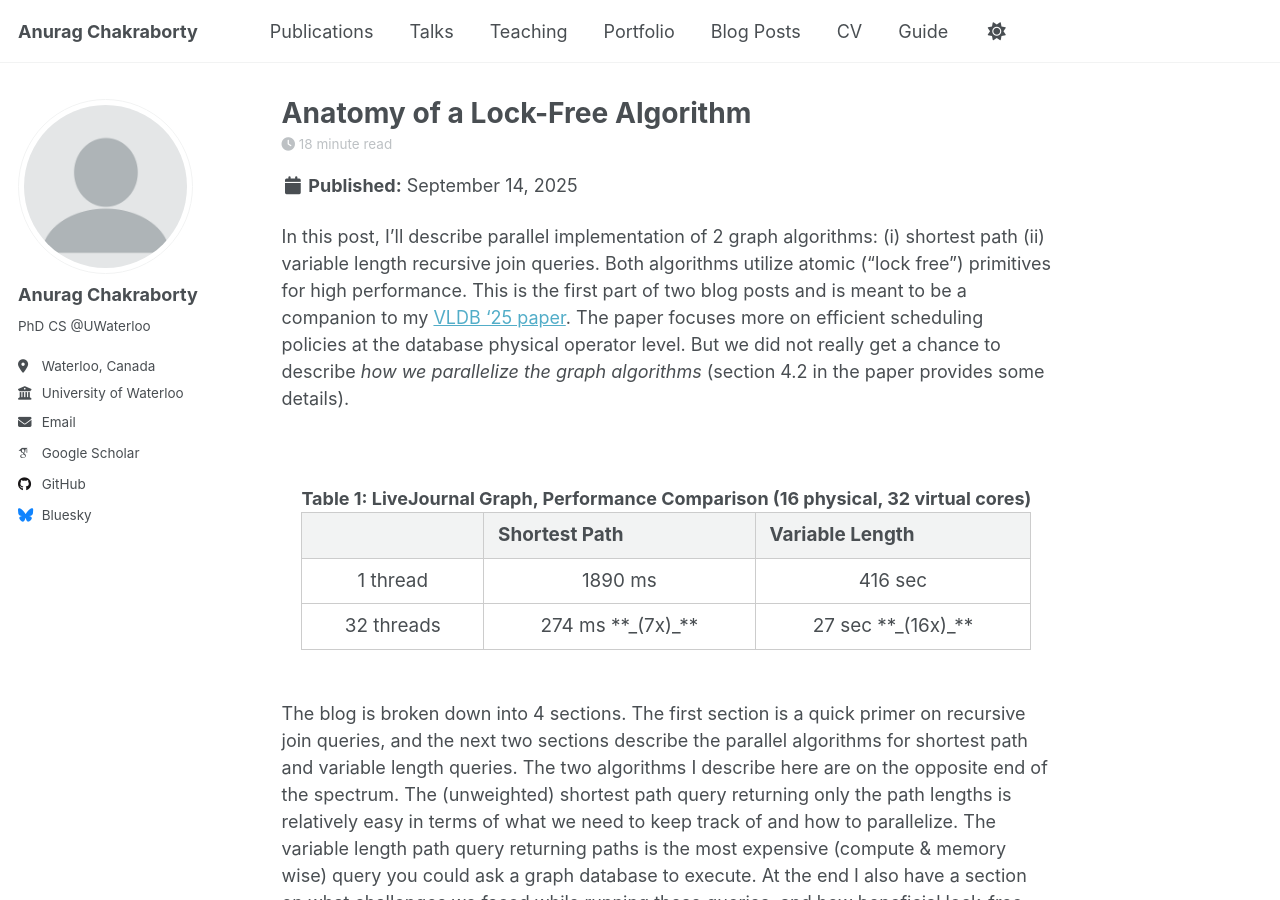
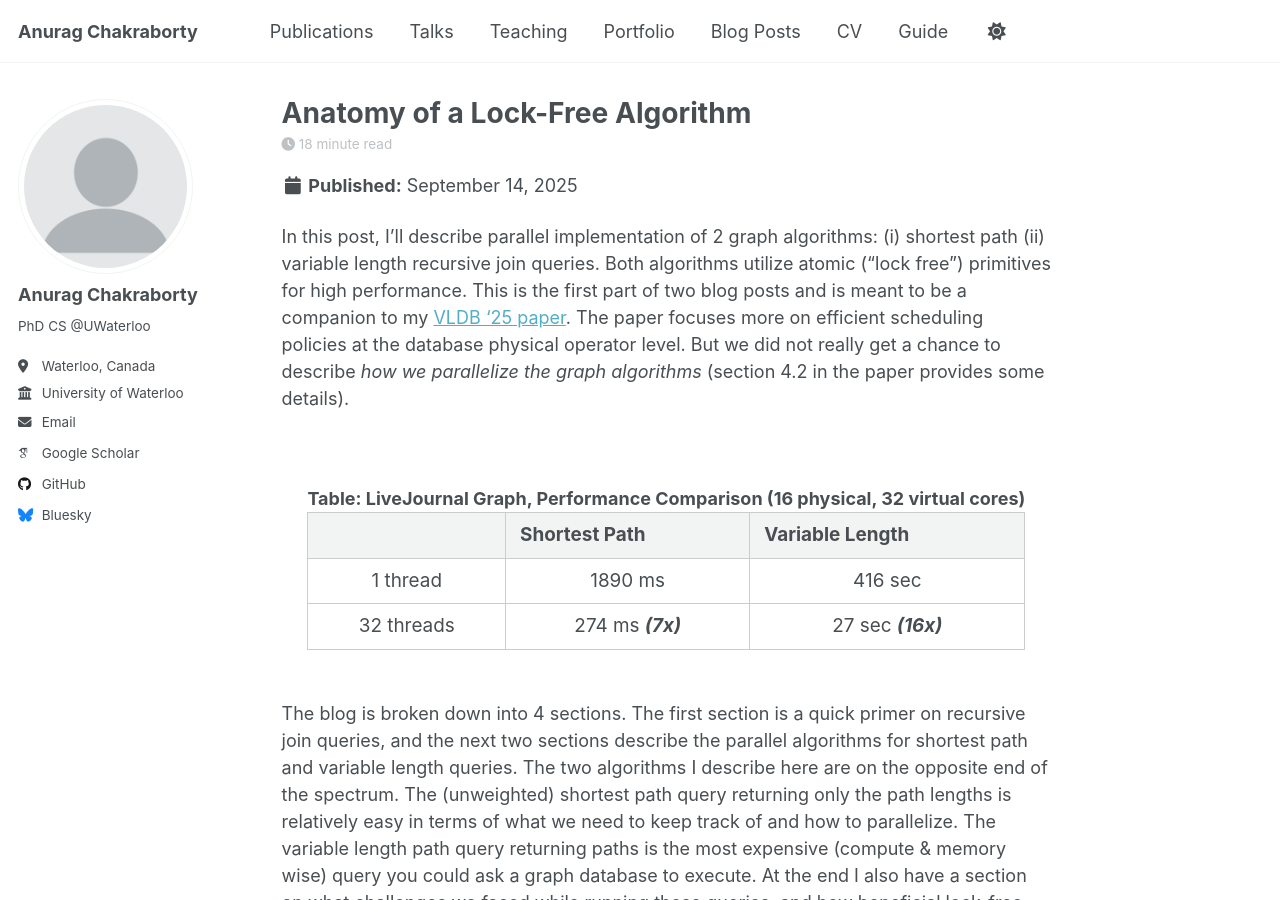
Before and after one commit to anuchak/anuchak.github.io, a Jekyll site: the page built from _posts/2025-09-14-blog-post-1.md, in a window 1280 px wide and 900 px high. Built offline with Jekyll 4.4.1, drawn with Linux system fonts in a browser that asks for light colours; some web fonts are replaced; a script that is not in the unit is left out.

Commit message:
push changes

```diff
--- a/_posts/2025-09-14-blog-post-1.md
+++ b/_posts/2025-09-14-blog-post-1.md
@@ -18,7 +18,7 @@ parallelize the graph algorithms_ (section 4.2 in the paper provides some detail
 <div style="display: flex; gap: 3rem; justify-content: center;">
 
   <div style="text-align: center;">
-    <strong>Table 1: LiveJournal Graph, Performance Comparison (16 physical, 32 virtual cores)</strong>
+    <strong>Table: LiveJournal Graph, Performance Comparison (16 physical, 32 virtual cores)</strong>
     <table style="border-collapse: collapse; margin: 0 auto; font-size: 1.05rem;">
       <thead>
         <tr>
@@ -35,8 +35,8 @@ parallelize the graph algorithms_ (section 4.2 in the paper provides some detail
         </tr>
         <tr>
           <td style="border: 1px solid #ccc; padding: 8px 14px;">32 threads</td>
-          <td style="border: 1px solid #ccc; padding: 8px 14px;">274 ms **_(7x)_**</td>
-          <td style="border: 1px solid #ccc; padding: 8px 14px;">27 sec **_(16x)_**</td>
+          <td style="border: 1px solid #ccc; padding: 8px 14px;">274 ms <strong><em>(7x)</em></strong></td>
+          <td style="border: 1px solid #ccc; padding: 8px 14px;">27 sec <strong><em>(16x)</em></strong></td>
         </tr>
       </tbody>
     </table>
```
